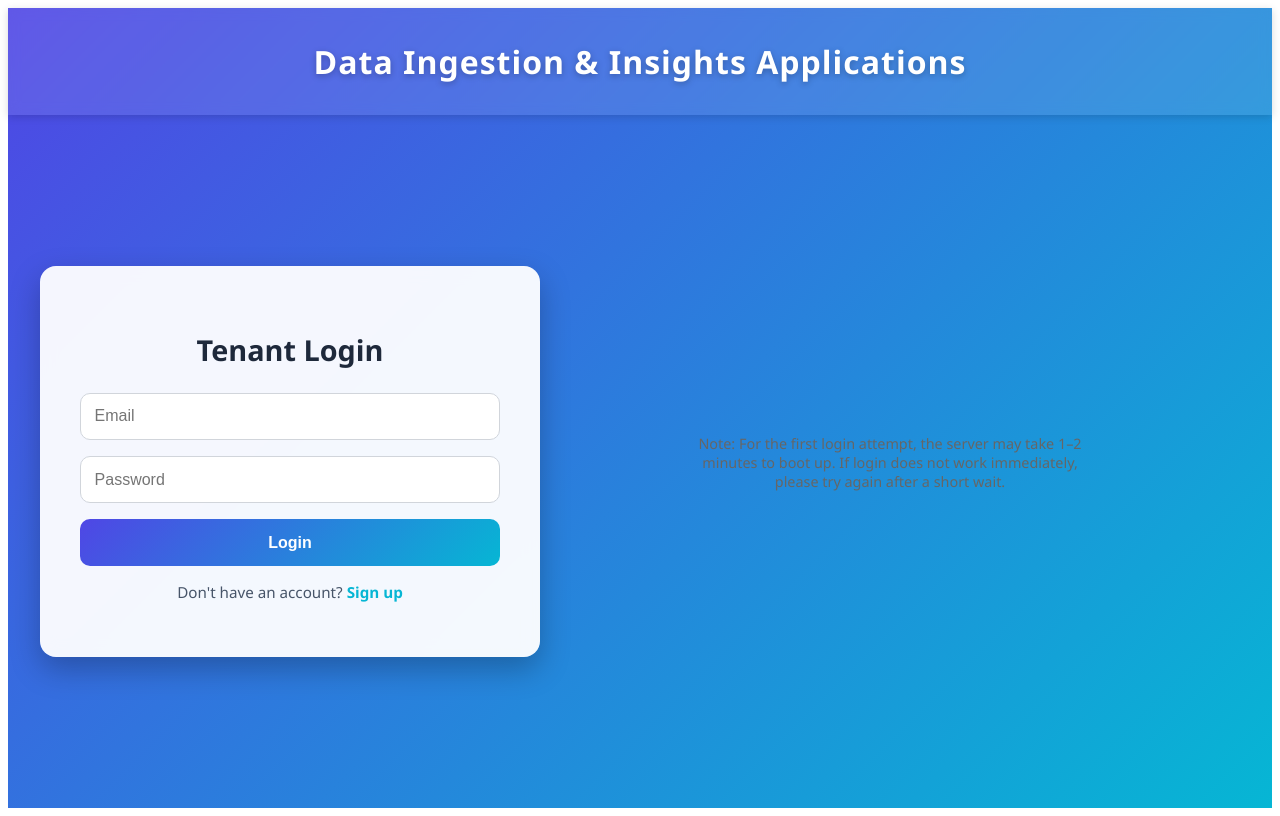
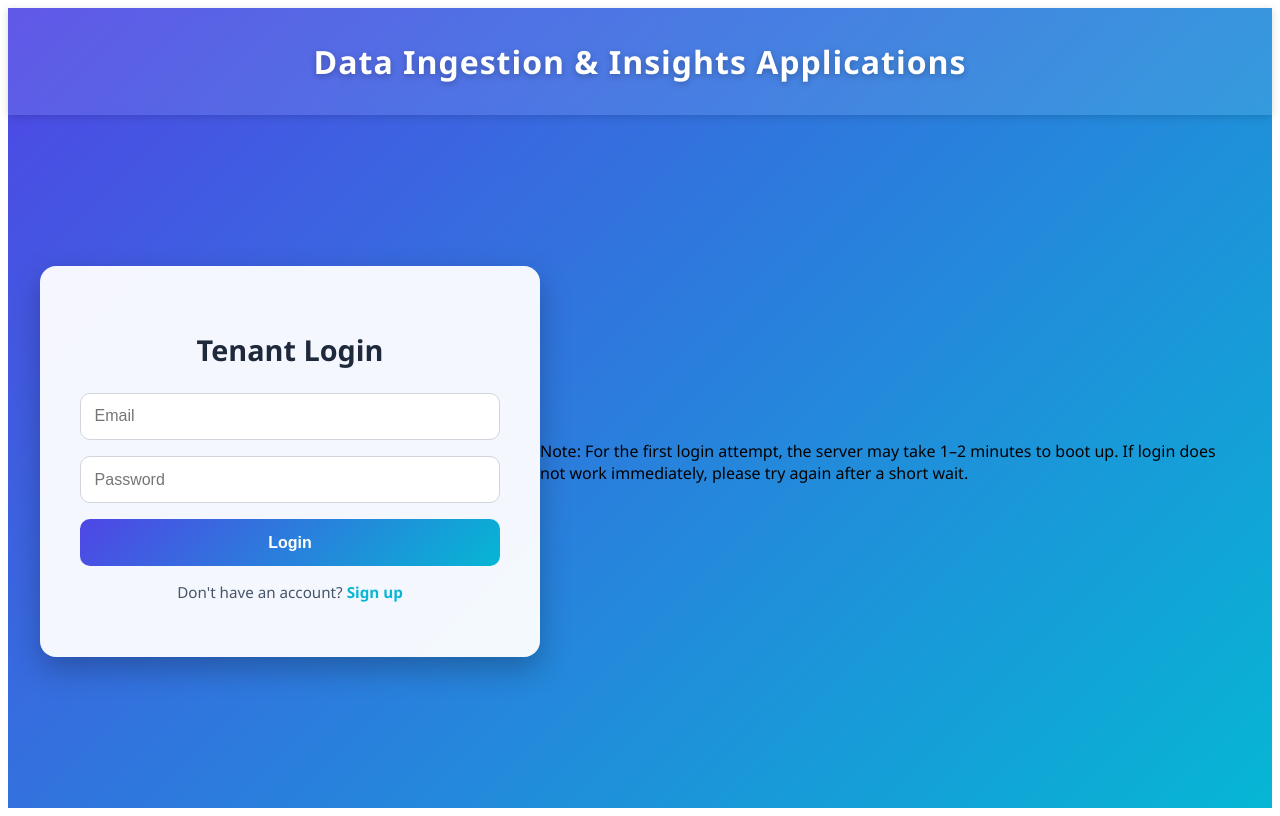
Before and after one commit to AKIL3333/xeno-frontend, a React (Create React App) app: page /login in a window 1280 px wide. Built offline with nearby package versions, Linux system fonts and the light colour scheme; no server answers.

Commit message:
Update auth.css

```diff
--- a/src/auth/auth.css
+++ b/src/auth/auth.css
@@ -138,12 +138,3 @@
   from { opacity: 0; transform: translateY(-10px); }
   to { opacity: 1; transform: translateY(0); }
 }
-.server-hint {
-  margin-top: 1rem;
-  font-size: 0.9rem;
-  color: #666;
-  text-align: center;
-  max-width: 400px;
-  margin-left: auto;
-  margin-right: auto;
-}
```
